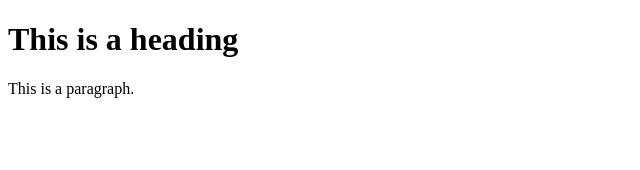
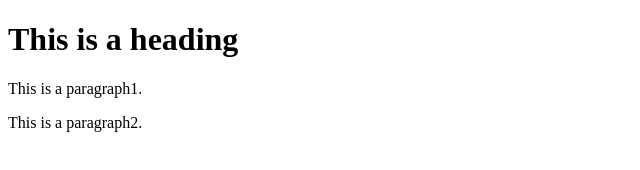
Before and after one commit to moua001/workshop6, a plain HTML site: page index.html in a window 1280 px wide. Shown: the whole page, without its empty margins (0-640 px from the left). Drawn offline with Linux system fonts and the light colour scheme.

Commit message:
derde commit

```diff
--- a/index.html
+++ b/index.html
@@ -7,7 +7,8 @@
 <body>
 
 <h1 onclick="clickme();">This is a heading</h1>
-<p>This is a paragraph.</p>
+<p>This is a paragraph1.</p>
+<p>This is a paragraph2.</p>
 
 </body>
 </html>
--- /dev/null
+++ b/style - kopie.css
@@ -0,0 +1,9 @@
+body {
+  background-color: powderblue;
+}
+h1 {
+  color: blue;
+}
+p {
+  color: red;
+}
```
